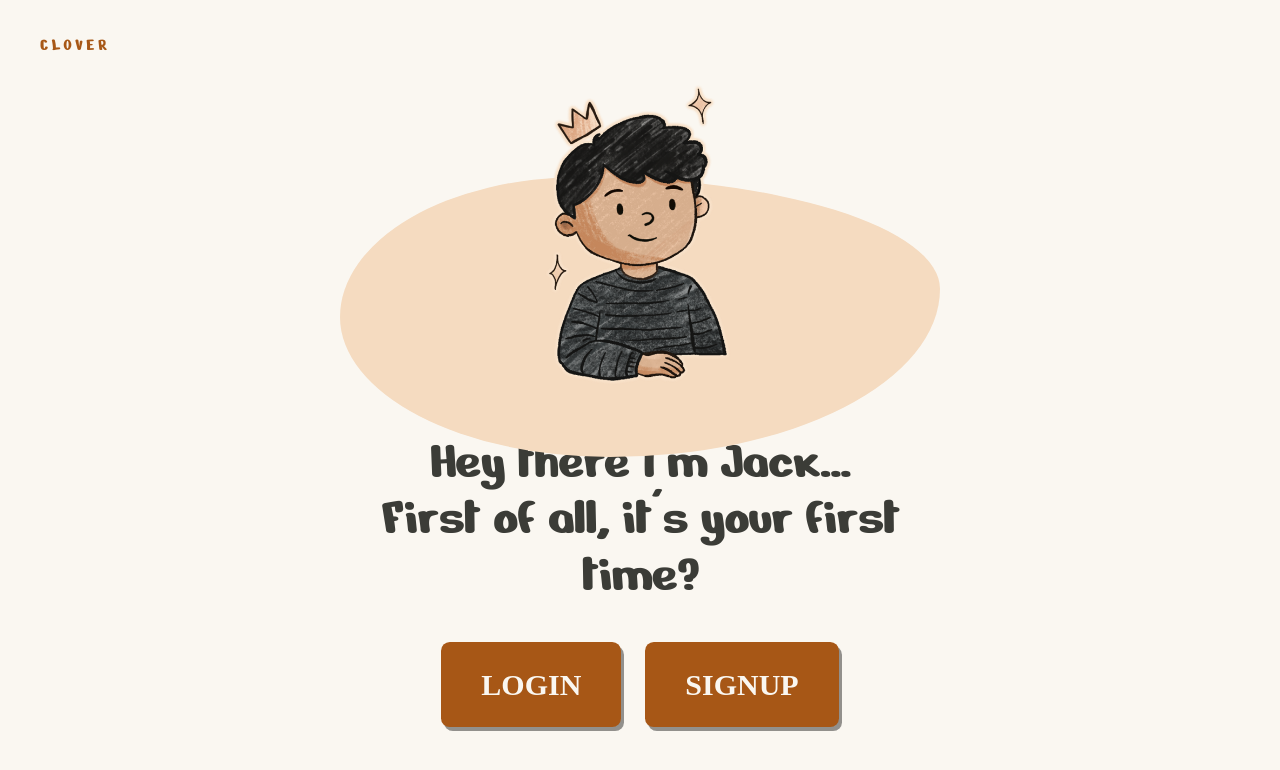
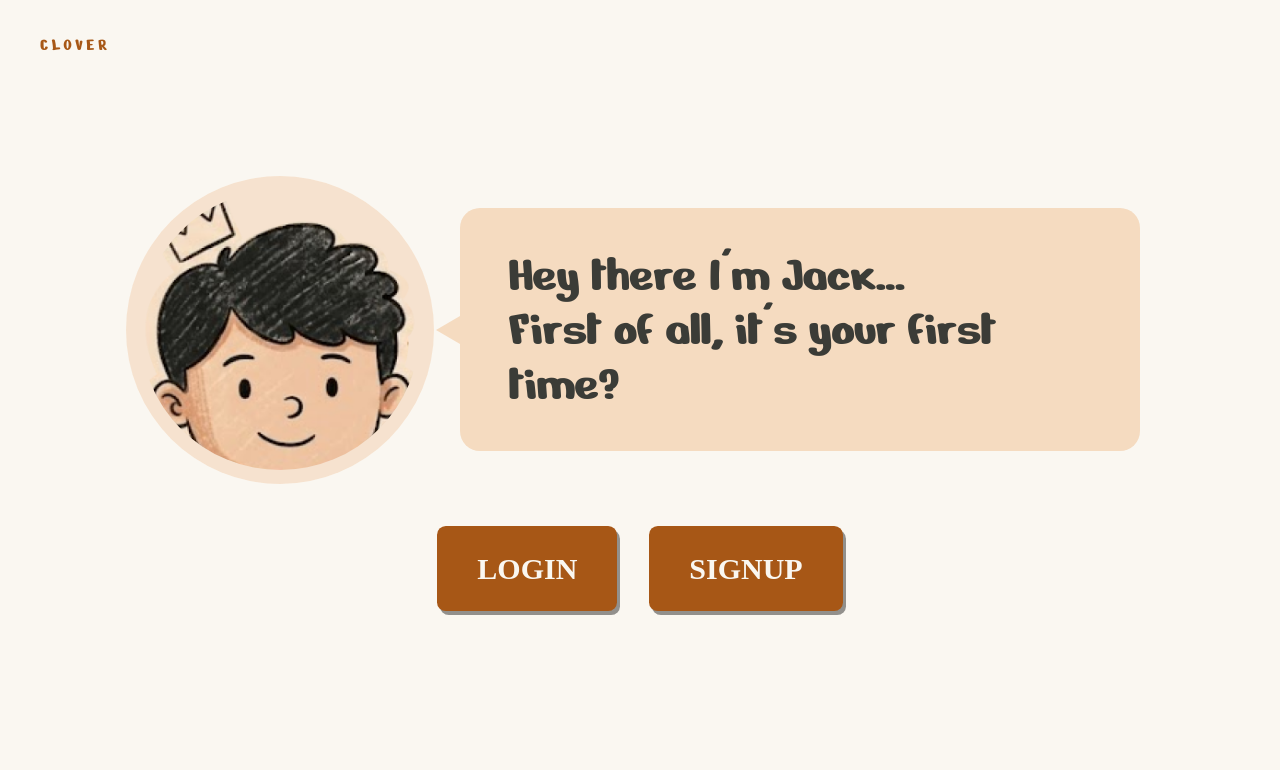
Before and after one commit to SciemoK/ai-project, a React (Vite) app: page /onboarding in a window 1280 px wide. Shown: the top 770 px of the page. Built offline with nearby package versions, Linux system fonts and the light colour scheme; a web font is replaced by a local one.

Commit message:
fix: match reference designs — onboarding chat bubble layout, landing character row

```diff
--- a/src/pages/LandingPage.jsx
+++ b/src/pages/LandingPage.jsx
@@ -2,38 +2,13 @@ import { Link } from 'react-router-dom'
 import Nav from '../components/Nav'
 import Footer from '../components/Footer'
 import CTAButton from '../components/CTAButton'
-import AgentCard from '../components/AgentCard'
 import AvatarGroup from '../components/AvatarGroup'
 
-const AGENTS = [
-  {
-    name: 'The Boss',
-    tagline: 'Strategy & direction',
-    description: 'Greets you, understands your business, and coordinates the whole team.',
-    imageSrc: '/Assets/Jack face.png',
-    imageAlt: 'Jack — The Boss',
-  },
-  {
-    name: 'The Typewriter',
-    tagline: 'Content & copy',
-    description: 'Writes every word — menus, descriptions, headlines. Clear and persuasive.',
-    imageSrc: '/Assets/Franco face.png',
-    imageAlt: 'Franco — The Typewriter',
-  },
-  {
-    name: 'The Painter',
-    tagline: 'Design & visuals',
-    description: 'Picks layouts, colors, and imagery that make your brand shine.',
-    imageSrc: '/Assets/Luna face.png',
-    imageAlt: 'Luna — The Painter',
-  },
-  {
-    name: 'The Tech Guy',
-    tagline: 'Build & deploy',
-    description: 'Handles the code so your site goes live in minutes, not months.',
-    imageSrc: '/Assets/Leo face.png',
-    imageAlt: 'Leo — The Tech Guy',
-  },
+const CHARACTERS = [
+  { src: '/Assets/Jack.png',   alt: 'Jack — The Boss',       label: 'The Boss'       },
+  { src: '/Assets/franco.png', alt: 'Franco — The Typewriter', label: 'The Typewriter' },
+  { src: '/Assets/Luna.png',   alt: 'Luna — The Painter',    label: 'The Painter'    },
+  { src: '/Assets/Leo.png',    alt: 'Leo — The Tech Guy',    label: 'The Tech Guy'   },
 ]
 
 export default function LandingPage() {
@@ -42,9 +17,9 @@ export default function LandingPage() {
       <Nav />
 
       {/* Hero Section */}
-      <section className="flex-1 flex items-start justify-between px-24 pt-16 pb-8 relative overflow-hidden">
+      <section className="flex items-center justify-between px-24 pt-12 pb-0 relative overflow-hidden" style={{ minHeight: '560px' }}>
         {/* Left: Copy column */}
-        <div className="flex flex-col gap-7 max-w-[520px] pt-8">
+        <div className="flex flex-col gap-7 max-w-[520px] pt-4 z-10">
           <span className="font-grotesk font-bold text-[9.5px] text-clover-muted tracking-widest uppercase">
             — AI-POWERED WEB SETUP
           </span>
@@ -55,7 +30,7 @@ export default function LandingPage() {
           >
             Stop paying<br />
             €800/yr for<br />
-            outdated websites.
+            uoudated websites.
           </h1>
 
           <p className="font-spinnaker text-clover-dark text-[13.5px] leading-relaxed max-w-[420px]">
@@ -79,20 +54,26 @@ export default function LandingPage() {
         </div>
 
         {/* Right: Device mockup */}
-        <div className="relative flex-shrink-0 flex items-end">
-          <div className="absolute -top-4 -right-4 w-[520px] h-[520px] bg-clover-blob rounded-full opacity-30" />
+        <div className="relative flex-shrink-0">
           <img
             src="/Assets/desktop_phone.png"
             alt="CLOVER website builder on desktop and phone"
-            className="relative z-10 w-[520px] object-contain drop-shadow-xl"
+            className="w-[500px] object-contain"
           />
         </div>
       </section>
 
-      {/* Agent Cards Row */}
-      <section className="flex justify-center gap-16 px-24 py-12 bg-clover-bg">
-        {AGENTS.map((agent) => (
-          <AgentCard key={agent.name} {...agent} />
+      {/* Characters row — full body illustrated, sitting together */}
+      <section className="flex items-end justify-center px-16 pt-0 pb-0 bg-clover-bg overflow-hidden" style={{ height: '320px' }}>
+        {CHARACTERS.map((char, i) => (
+          <div key={char.alt} className="relative flex-shrink-0" style={{ marginLeft: i === 0 ? 0 : '-24px' }}>
+            <img
+              src={char.src}
+              alt={char.alt}
+              className="h-[320px] w-auto object-contain object-bottom"
+            />
+            <span className="sr-only">{char.label}</span>
+          </div>
         ))}
       </section>
 
--- a/src/pages/OnboardingPage.jsx
+++ b/src/pages/OnboardingPage.jsx
@@ -3,7 +3,7 @@ import CTAButton from '../components/CTAButton'
 
 export default function OnboardingPage() {
   return (
-    <div className="bg-clover-bg min-h-screen flex flex-col items-center justify-center relative">
+    <div className="bg-clover-bg min-h-screen flex flex-col relative">
       {/* Logo top-left */}
       <div className="absolute top-8 left-10">
         <Link to="/" className="font-nerko text-clover-brand text-[18px] tracking-[3.5px]">
@@ -11,34 +11,48 @@ export default function OnboardingPage() {
         </Link>
       </div>
 
-      {/* Card area */}
-      <div className="flex flex-col items-center gap-10 text-center">
-        {/* Character blob + image */}
-        <div className="relative flex items-center justify-center">
-          {/* Large peach blob */}
-          <div
-            className="absolute w-[600px] h-[280px] bg-clover-blob rounded-[40%_60%_55%_45%/50%_40%_60%_50%]"
-            style={{ top: '50%', transform: 'translateY(-20%)' }}
-          />
+      {/* Centered content */}
+      <div className="flex-1 flex flex-col items-center justify-center gap-14 px-16">
+
+        {/* Chat row: Jack face left + speech bubble right */}
+        <div className="flex items-center gap-10 w-full max-w-[1000px]">
+
+          {/* Jack face portrait with blob */}
+          <div className="relative flex-shrink-0 w-[280px] h-[280px]">
+            <div className="absolute inset-0 bg-clover-blob rounded-full opacity-70 scale-110" />
             <img
-            src="/Assets/Jack.png"
+              src="/Assets/Jack face.png"
               alt="Jack — The Boss"
-            className="relative z-10 w-[220px] object-contain object-bottom"
-            style={{ maxHeight: '320px' }}
+              className="relative z-10 w-[280px] h-[280px] object-cover object-top rounded-full"
             />
           </div>
 
-        {/* Greeting text */}
+          {/* Speech bubble */}
+          <div className="relative bg-clover-blob rounded-[20px] px-12 py-10 flex-1">
+            {/* Triangle tail pointing left toward Jack */}
+            <div
+              className="absolute top-1/2 -translate-y-1/2"
+              style={{
+                left: '-24px',
+                width: 0,
+                height: 0,
+                borderTop: '14px solid transparent',
+                borderBottom: '14px solid transparent',
+                borderRight: '24px solid #F5DBC0',
+              }}
+            />
             <h1
-          className="font-nerko text-clover-text text-[55px] leading-[103%] max-w-[600px]"
+              className="font-nerko text-clover-text text-[52px] leading-[105%]"
               style={{ letterSpacing: '-1.5px' }}
             >
               Hey there I'm Jack...<br />
               First of all, it's your first time?
             </h1>
+          </div>
+        </div>
 
         {/* CTA buttons */}
-        <div className="flex items-center gap-6">
+        <div className="flex items-center gap-8">
           <CTAButton size="large">LOGIN</CTAButton>
           <CTAButton size="large">SIGNUP</CTAButton>
         </div>
```
Also changed, not shown: 1 other file (tests, documents, lock files or other folders). Lines whose indentation alone changed are shown as unchanged.
